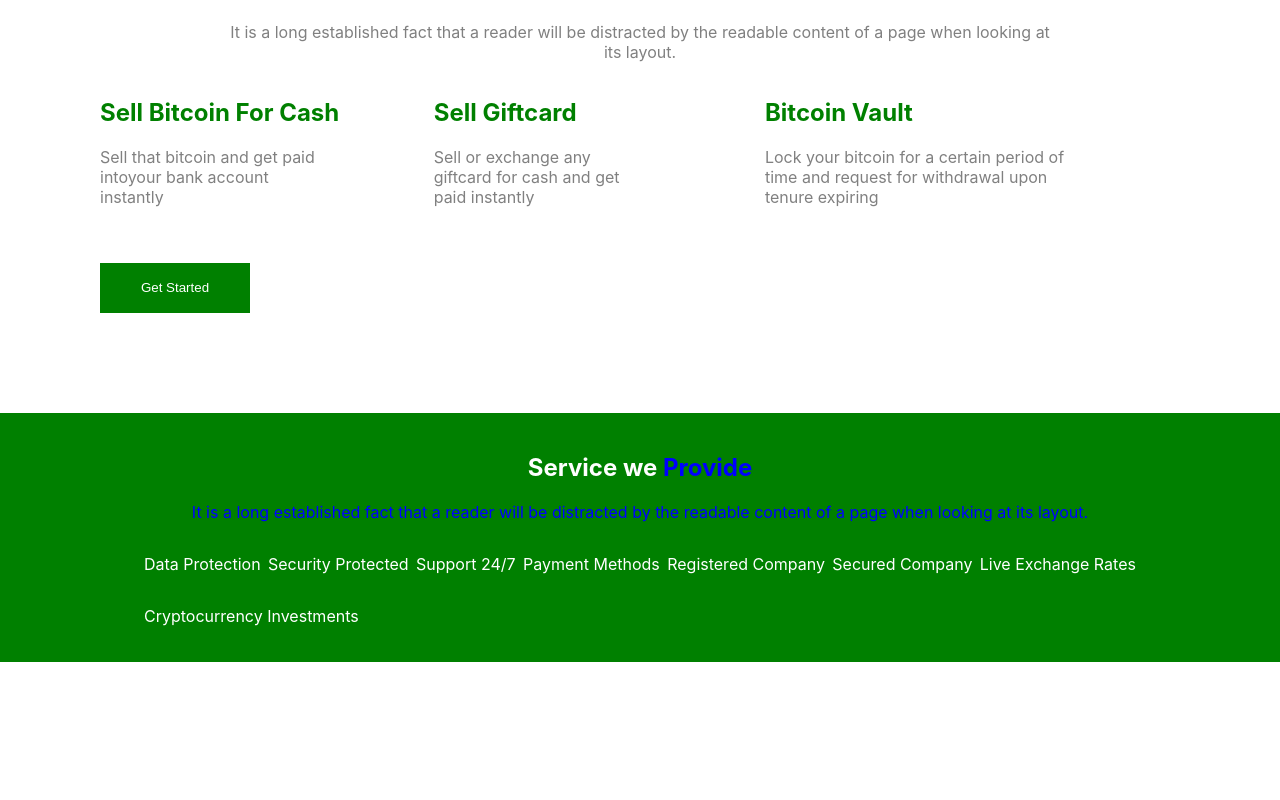
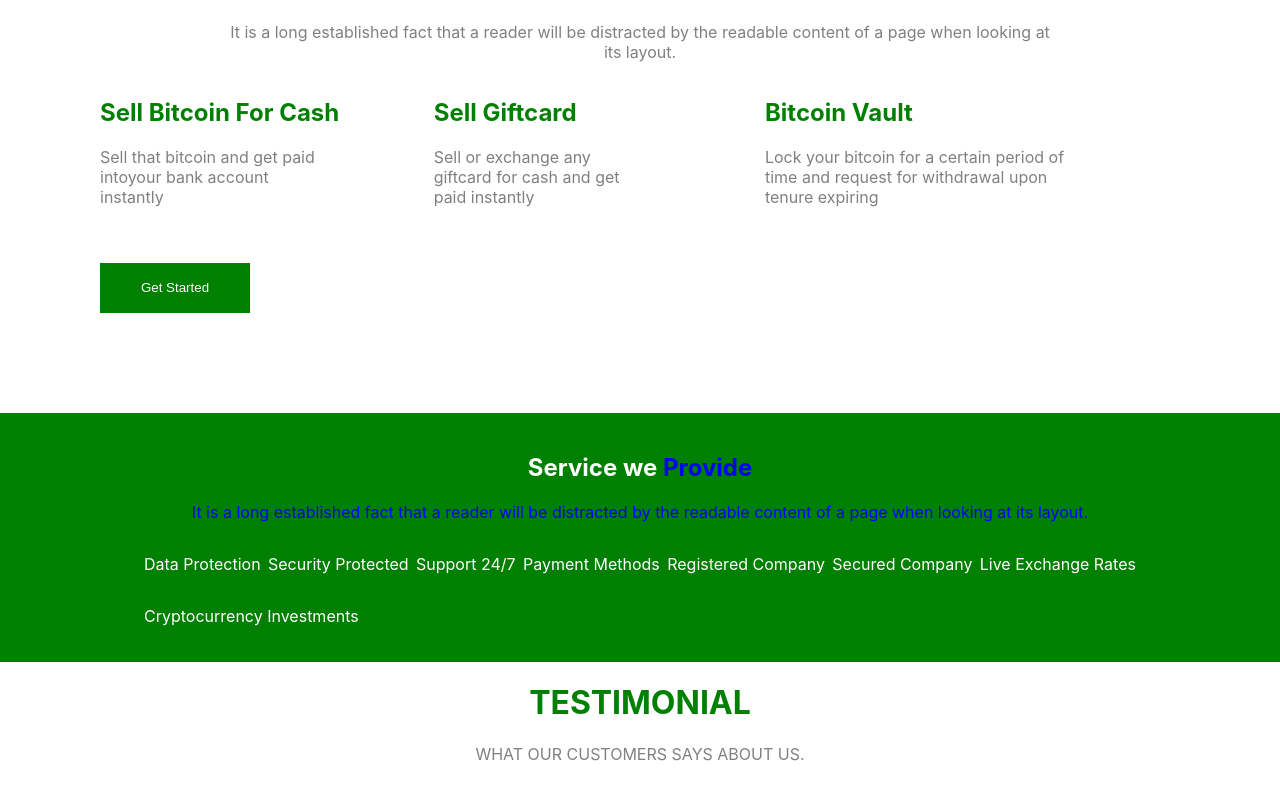
Before and after one commit to hemarle/tradesafegift, a React (Create React App) app: page / in a window 1280 px wide. Shown: the part 880-1680 px from the top of the page. Before the commit the page ends 1542 px from the top, so only its background shows below. Built offline with nearby package versions, Linux system fonts and the light colour scheme.

Commit message:
Testimonial

```diff
--- a/src/Main.js
+++ b/src/Main.js
@@ -4,6 +4,7 @@ import NavBar from './NavBar';
 import About from './About'
 import How from './How'
 import Services from './Services'
+import Testimonial from './Testimonial'
 function Main(){
     return (
         <div className='main'>
@@ -11,6 +12,7 @@ function Main(){
 <About/>
 <How/>
 <Services/>
+<Testimonial/>
        </div>
     );
 
--- a/src/Testimonial.css
+++ b/src/Testimonial.css
@@ -0,0 +1,9 @@
+.testimonial {
+    padding-bottom:50px;
+}
+.testimonial h1{
+    color:green;
+}
+.testimonial p{
+    color:grey;
+}
--- a/src/Testimonial.js
+++ b/src/Testimonial.js
@@ -0,0 +1,12 @@
+import React from 'react'
+import './Testimonial.css'
+function Testimonial() {
+    return (
+        <div className='testimonial'>
+            <center><h1>TESTIMONIAL</h1>
+            <p>WHAT OUR CUSTOMERS SAYS ABOUT US.</p></center>
+        </div>
+    )
+}
+
+export default Testimonial
```
